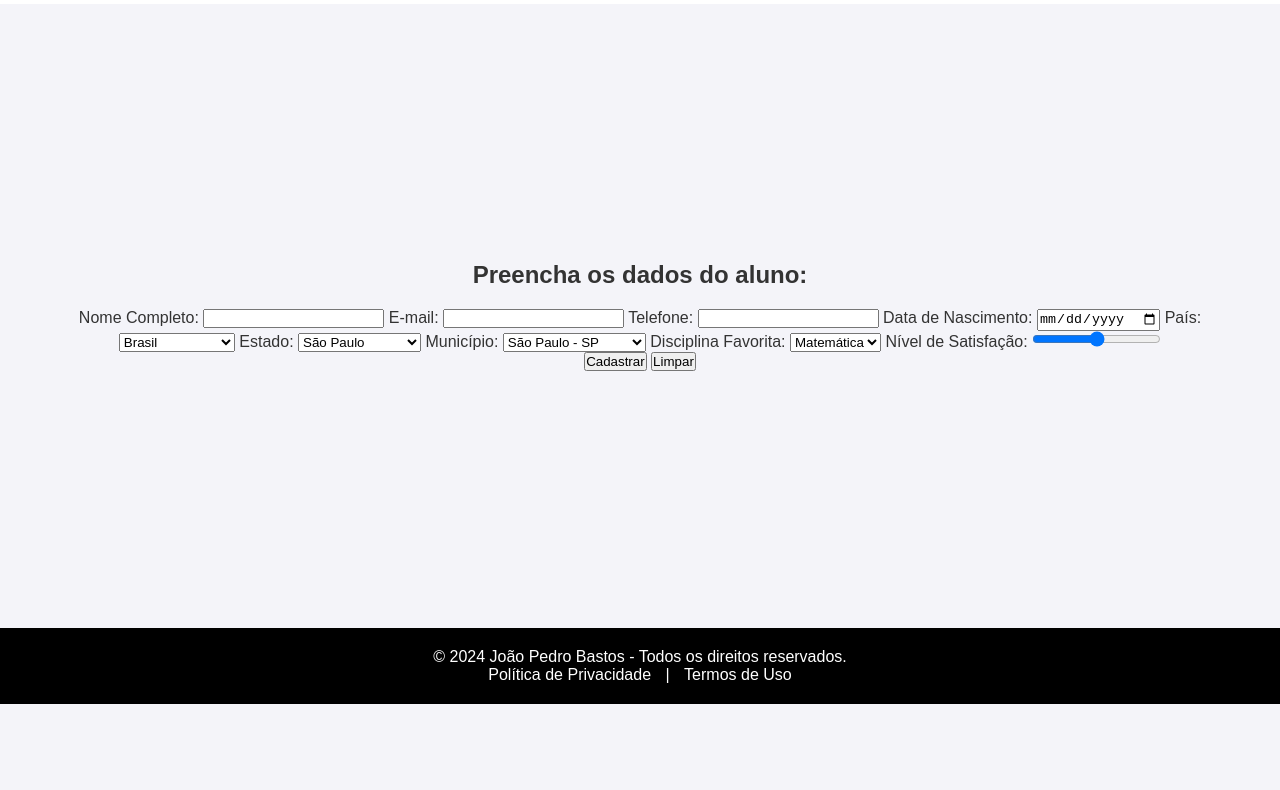
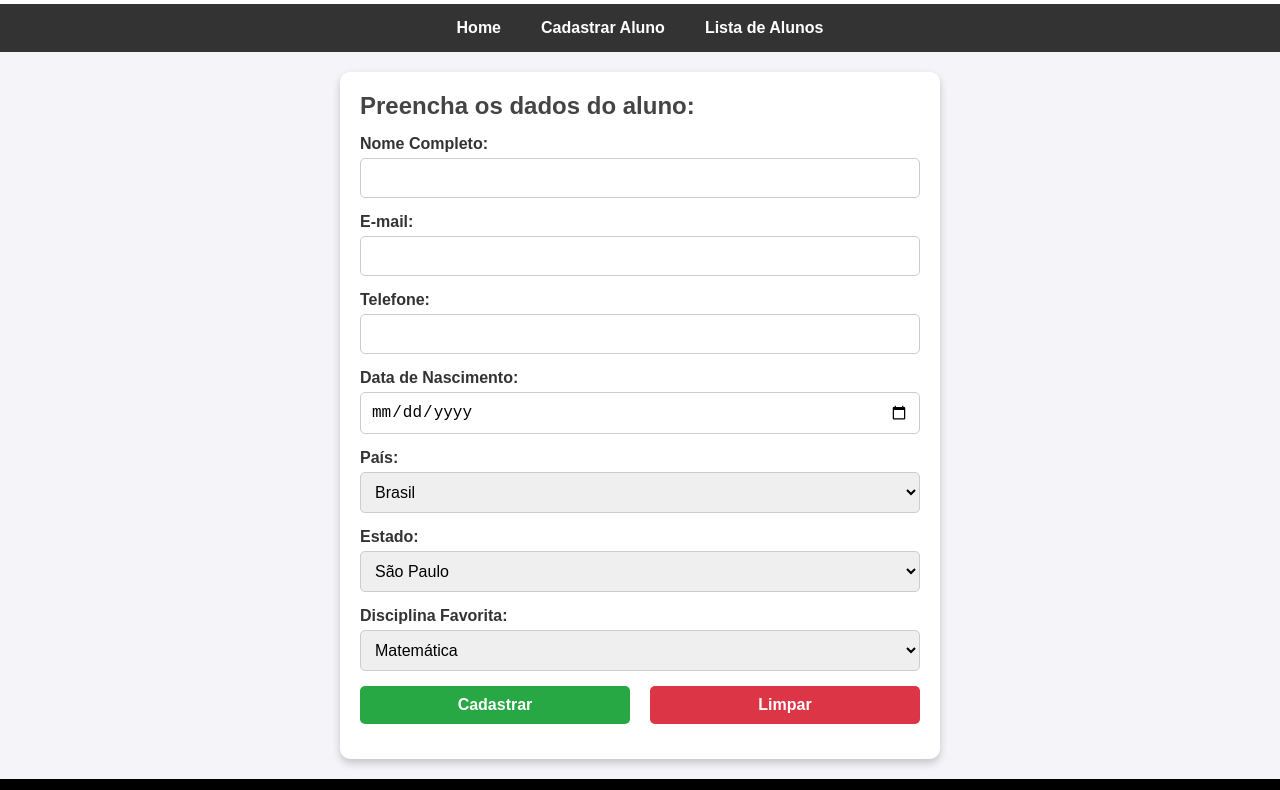
Before and after one commit to beybladebastos/repositoriopsw, a plain HTML site: page atv03-joao-pedro/cadaluno.html in a window 1280 px wide. Shown: the part 96-886 px from the top of the page. Before the commit the page ends 800 px from the top, so only its background shows below. Drawn offline with Linux system fonts and the light colour scheme.

Commit message:
MUDANÇA FINAL

```diff
--- a/atv03-joao-pedro/cadaluno.html
+++ b/atv03-joao-pedro/cadaluno.html
@@ -10,17 +10,22 @@
 
 <header>
     <div class="header-content">
-        <img src="imagens/logo-placeholder.png" alt="Logo" class="logo-left">
+        <img src="imagens/waite-logo.png" alt="Logo" class="logo-left">
         <h1>Cadastro de Alunos</h1>
-        <img src="imagens/user-placeholder.png" alt="Usuário" class="logo-right">
+        <img src="imagens/usuario-site.jpg" alt="Usuário" class="logo-right">
     </div>
 </header>
 
+<nav class="main-nav">
+    <a href="index.html">Home</a>
+    <a href="cadaluno.html">Cadastrar Aluno</a>
+    <a href="listaluno.html">Lista de Alunos</a>
+</nav>
+
 <main>
-    <form action="listaluno.html" method="post" class="form-container">
+    <div class="form-container">
+        <form action="listaluno.html" method="post">
             <h2>Preencha os dados do aluno:</h2>
-
-        <!-- Campos do formulário -->
             <label for="nome">Nome Completo:</label>
             <input type="text" id="nome" name="nome" required>
 
@@ -40,34 +45,14 @@
                 <option value="eua">Estados Unidos</option>
                 <option value="portugal">Portugal</option>
                 <option value="japao">Japão</option>
-            <!-- Adicione mais países aqui -->
             </select>
 
             <label for="estado">Estado:</label>
             <select id="estado" name="estado" required>
-            <optgroup label="Brasil">
                 <option value="sp">São Paulo</option>
                 <option value="rj">Rio de Janeiro</option>
                 <option value="mg">Minas Gerais</option>
                 <option value="ba">Bahia</option>
-                <!-- Adicione mais estados brasileiros aqui -->
-            </optgroup>
-            <optgroup label="Estados Unidos">
-                <option value="ca">Califórnia</option>
-                <option value="ny">Nova York</option>
-                <option value="fl">Flórida</option>
-                <!-- Adicione mais estados dos EUA aqui -->
-            </optgroup>
-            <!-- Adicione optgroups para outros países -->
-        </select>
-
-        <label for="municipio">Município:</label>
-        <select id="municipio" name="municipio" required>
-            <option value="municipio1">São Paulo - SP</option>
-            <option value="municipio2">Rio de Janeiro - RJ</option>
-            <option value="municipio3">Belo Horizonte - MG</option>
-            <option value="municipio4">Salvador - BA</option>
-            <!-- Adicione mais municípios aqui -->
             </select>
 
             <label for="disciplina">Disciplina Favorita:</label>
@@ -75,25 +60,20 @@
                 <option value="matematica">Matemática</option>
                 <option value="portugues">Português</option>
                 <option value="ciencias">Ciências</option>
-            <option value="historia">História</option>
-            <option value="geografia">Geografia</option>
             </select>
 
-        <label for="satisfacao">Nível de Satisfação:</label>
-        <input type="range" id="satisfacao" name="satisfacao" min="1" max="5">
-
-        <!-- Botões -->
             <div class="form-buttons">
                 <input type="submit" value="Cadastrar">
                 <input type="reset" value="Limpar">
             </div>
         </form>
+    </div>
 </main>
 
 <footer>
     <div class="footer-content">
         <p>&copy; 2024 João Pedro Bastos - Todos os direitos reservados.</p>
-        <p><a href="#">Política de Privacidade</a> | <a href="#">Termos de Uso</a></p>
+        <img src="imagens/image.png" alt="Logo IF" class="footer-logo">
     </div>
 </footer>
 
--- a/atv03-joao-pedro/style.css
+++ b/atv03-joao-pedro/style.css
@@ -1,11 +1,10 @@
-/* Reseta estilos básicos */
+
 * {
     margin: 0;
     padding: 0;
     box-sizing: border-box;
 }
 
-/* Estilização global */
 body {
     font-family: Arial, sans-serif;
     color: #333;
@@ -15,7 +14,6 @@ body {
     min-height: 100vh;
 }
 
-/* Estilo do header */
 header {
     width: 100%;
     background-color: #ffffff;
@@ -41,14 +39,36 @@ header h1 {
     text-align: center;
 }
 
-/* Estilo do main */
+.main-nav {
+    background-color: #333;
+    color: #fff;
+    padding: 10px 0;
+    display: flex;
+    justify-content: center;
+    gap: 20px;
+}
+
+.main-nav a {
+    color: #fff;
+    text-decoration: none;
+    font-weight: bold;
+    font-size: 1rem;
+    padding: 5px 10px;
+    transition: background-color 0.3s ease;
+}
+
+.main-nav a:hover {
+    background-color: #555;
+    border-radius: 5px;
+}
+
+
 main {
     flex: 1;
+    padding: 20px;
     display: flex;
     justify-content: center;
     align-items: center;
-    text-align: center;
-    padding: 20px;
 }
 
 main section {
@@ -57,6 +77,7 @@ main section {
     border-radius: 10px;
     box-shadow: 0 4px 8px rgba(0, 0, 0, 0.2);
     padding: 20px;
+    text-align: center;
 }
 
 main h2 {
@@ -83,18 +104,117 @@ main h2 {
     background-color: #555;
 }
 
-/* Estilo do footer */
+.form-container {
+    max-width: 600px;
+    width: 100%;
+    background-color: #fff;
+    padding: 20px;
+    border-radius: 10px;
+    box-shadow: 0 4px 8px rgba(0, 0, 0, 0.2);
+}
+
+form h2 {
+    margin-bottom: 15px;
+    font-size: 1.5rem;
+    color: #444;
+}
+
+form label {
+    display: block;
+    margin-bottom: 5px;
+    font-weight: bold;
+}
+
+form input,
+form select {
+    width: 100%;
+    padding: 10px;
+    margin-bottom: 15px;
+    border: 1px solid #ccc;
+    border-radius: 5px;
+    font-size: 1rem;
+}
+
+form input[type="submit"],
+form input[type="reset"] {
+    width: calc(50% - 10px);
+    padding: 10px;
+    font-size: 1rem;
+    font-weight: bold;
+    border: none;
+    border-radius: 5px;
+    cursor: pointer;
+    transition: background-color 0.3s ease;
+}
+
+form input[type="submit"] {
+    background-color: #28a745;
+    color: #fff;
+}
+
+form input[type="reset"] {
+    background-color: #dc3545;
+    color: #fff;
+}
+
+form input[type="submit"]:hover {
+    background-color: #218838;
+}
+
+form input[type="reset"]:hover {
+    background-color: #c82333;
+}
+
+.form-buttons {
+    display: flex;
+    justify-content: space-between;
+}
+
+.student-table {
+    width: 100%;
+    border-collapse: collapse;
+    margin: 20px 0;
+    background-color: #fff;
+    box-shadow: 0 4px 8px rgba(0, 0, 0, 0.1);
+}
+
+.student-table th,
+.student-table td {
+    border: 1px solid #ddd;
+    padding: 12px;
+    text-align: left;
+}
+
+.student-table th {
+    background-color: #333;
+    color: white;
+    font-weight: bold;
+}
+
+.student-table tr:nth-child(even) {
+    background-color: #f9f9f9;
+}
+
+.student-table tr:hover {
+    background-color: #f1f1f1;
+}
+
 footer {
     background-color: #000;
     color: #fff;
+    text-align: center;
     padding: 10px 0;
-    text-align: center;
 }
 
 .footer-content {
     max-width: 1200px;
     margin: 0 auto;
     padding: 10px 20px;
+    position: relative;
+}
+
+.footer-content p {
+    margin-bottom: 10px;
 }
 
 footer a {
@@ -107,21 +227,7 @@ footer a:hover {
     text-decoration: underline;
 }
 
-.footer-nav {
-    background-color: #333;
-    padding: 10px 0;
-    display: flex;
-    justify-content: center;
-    gap: 20px;
+.footer-logo {
+    height: 50px;
+    margin-top: 10px;
 }
-
-.footer-nav a {
-    color: #fff;
-    text-decoration: none;
-    font-weight: bold;
-    font-size: 1rem;
-}
-
-.footer-nav a:hover {
-    color: #bbb;
-}
```
Also changed, not shown: atv03-joao-pedro/index.html (+12 -7 lines), atv03-joao-pedro/listaluno.html (+7 -8 lines). Lines whose indentation alone changed are shown as unchanged.
